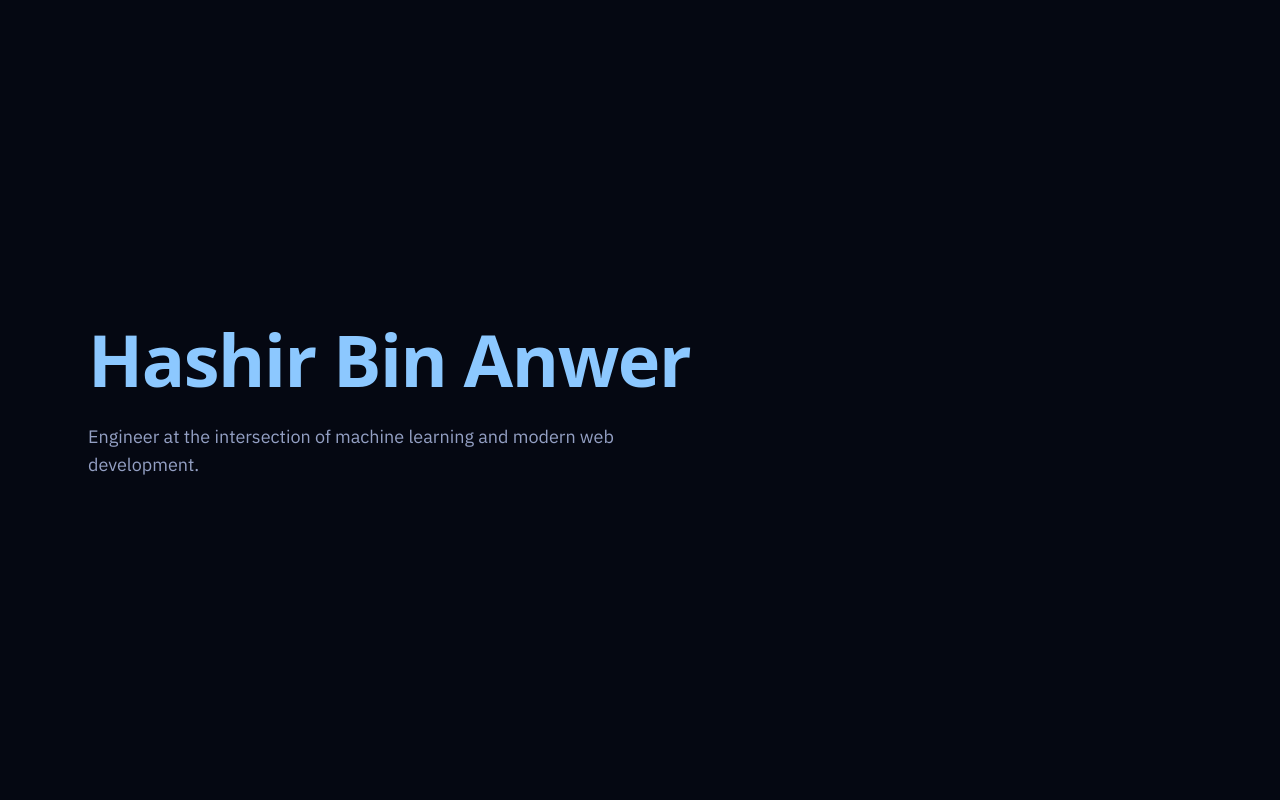
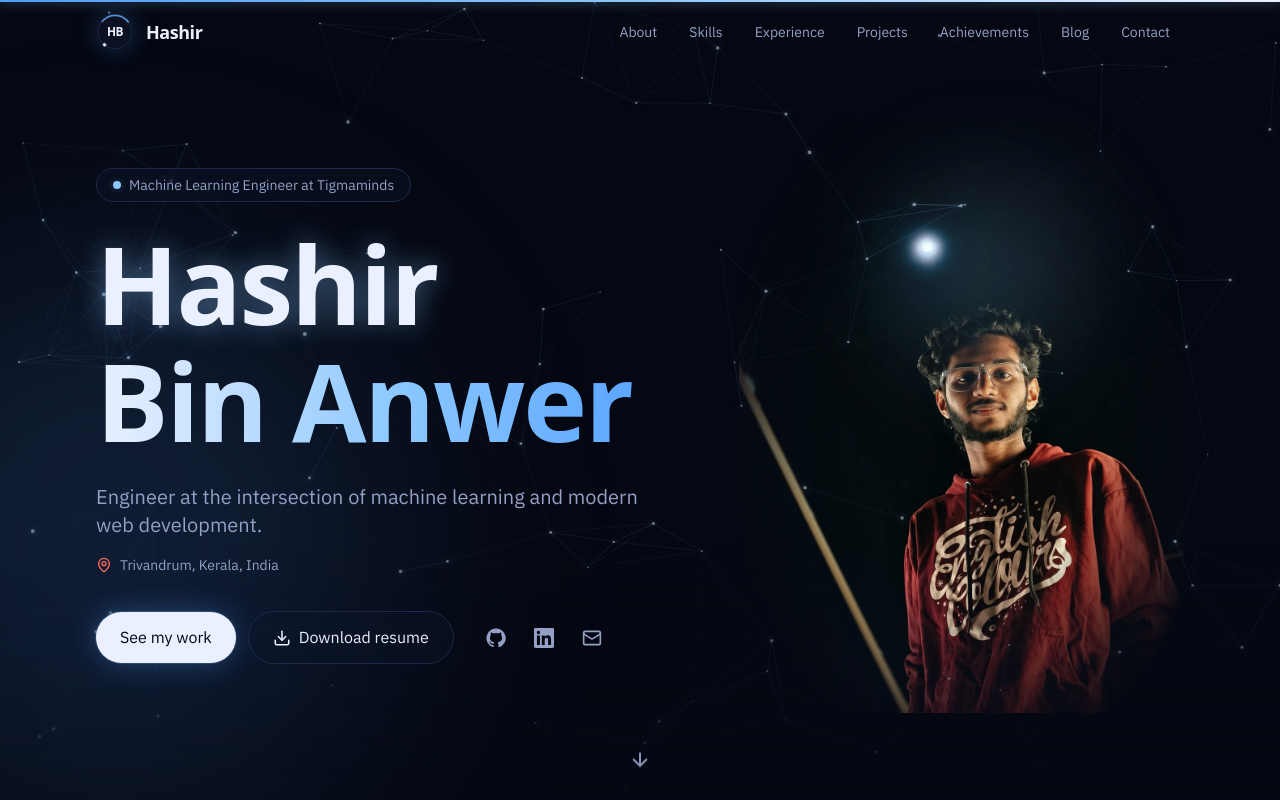
Before and after one commit to hbagit8125/My_image, a Next.js app: page / in a window 1280 px wide. Built offline with nearby package versions, Linux system fonts and the light colour scheme.

Commit message:
Add hero with load sequence, parallax portrait and resume download
Co-Authored-By: Claude Fable 5.2 <noreply@anthropic.com>
Claude-Session: https://claude.ai/code/session_0179Qph7RJJjXz321tRkjKXr

```diff
--- a/src/app/page.tsx
+++ b/src/app/page.tsx
@@ -1,13 +1,15 @@
-import { profile } from "@/data/content";
+import Hero from "@/components/Hero";
+import Navbar from "@/components/Navbar";
+import ScrollProgress from "@/components/ScrollProgress";
 
-// Temporary landing page. Sections are added in the following pull requests.
 export default function Home() {
   return (
-    <main className="mx-auto flex min-h-screen max-w-6xl flex-col justify-center px-6">
-      <h1 className="text-5xl font-semibold text-glow sm:text-7xl">
-        {profile.name}
-      </h1>
-      <p className="mt-6 max-w-xl text-lg text-haze">{profile.tagline}</p>
-    </main>
+    <>
+      <ScrollProgress />
+      <Navbar />
+      <main>
+        <Hero />
+      </main>
+    </>
   );
 }
--- /dev/null
+++ b/src/components/Hero.tsx
@@ -0,0 +1,160 @@
+"use client";
+
+import Image from "next/image";
+import { motion, useScroll, useTransform } from "motion/react";
+import { ArrowDown, Download, Mail, MapPin } from "lucide-react";
+import { useRef } from "react";
+import Constellation from "./Constellation";
+import { GithubIcon, LinkedinIcon } from "./icons";
+import { profile } from "@/data/content";
+
+const rise = {
+  hidden: { opacity: 0, y: 28 },
+  show: (i: number) => ({
+    opacity: 1,
+    y: 0,
+    transition: { delay: 0.15 + i * 0.12, duration: 0.8, ease: [0.22, 1, 0.36, 1] as const },
+  }),
+};
+
+export default function Hero() {
+  const ref = useRef<HTMLElement>(null);
+  const { scrollYProgress } = useScroll({ target: ref, offset: ["start start", "end start"] });
+  const photoY = useTransform(scrollYProgress, [0, 1], [0, 90]);
+  const textY = useTransform(scrollYProgress, [0, 1], [0, -40]);
+  const [first, ...rest] = profile.name.split(" ");
+
+  return (
+    <section
+      id="top"
+      ref={ref}
+      className="relative isolate flex min-h-svh items-center overflow-hidden pt-24 pb-16"
+    >
+      <Constellation className="absolute inset-0 -z-10 size-full" />
+      {/* Horizon glow */}
+      <div
+        aria-hidden="true"
+        className="absolute inset-x-0 bottom-0 -z-10 h-64 bg-gradient-to-t from-night to-transparent"
+      />
+      <div
+        aria-hidden="true"
+        className="absolute -left-40 top-1/3 -z-10 size-[34rem] rounded-full bg-signal/15 blur-[120px]"
+      />
+
+      <div className="mx-auto grid w-full max-w-6xl items-center gap-10 px-5 sm:px-8 lg:grid-cols-[1.15fr_0.85fr]">
+        <motion.div style={{ y: textY }} initial="hidden" animate="show">
+          <motion.p
+            custom={0}
+            variants={rise}
+            className="inline-flex items-center gap-2 rounded-full border border-line bg-ink/70 px-4 py-1.5 text-sm text-haze backdrop-blur"
+          >
+            <span className="relative flex size-2">
+              <span className="absolute inline-flex size-full animate-ping rounded-full bg-glow opacity-70" />
+              <span className="relative inline-flex size-2 rounded-full bg-glow" />
+            </span>
+            {profile.role} at {profile.company}
+          </motion.p>
+
+          <h1 className="mt-6 font-semibold text-[clamp(3rem,10.5vw,6.75rem)] leading-[0.95]">
+            <motion.span custom={1} variants={rise} className="block glow-text">
+              {first}
+            </motion.span>
+            <motion.span
+              custom={2}
+              variants={rise}
+              className="block bg-gradient-to-r from-moon via-glow to-signal bg-clip-text text-transparent"
+            >
+              {rest.join(" ")}
+            </motion.span>
+          </h1>
+
+          <motion.p
+            custom={3}
+            variants={rise}
+            className="mt-6 max-w-xl text-lg text-haze sm:text-xl"
+          >
+            {profile.tagline}
+          </motion.p>
+
+          <motion.p
+            custom={4}
+            variants={rise}
+            className="mt-4 flex items-center gap-2 text-sm text-haze"
+          >
+            <MapPin size={16} className="text-ember" />
+            {profile.location}
+          </motion.p>
+
+          <motion.div custom={5} variants={rise} className="mt-9 flex flex-wrap items-center gap-3">
+            <a
+              href="#projects"
+              className="rounded-full bg-moon px-6 py-3 font-medium text-night shadow-glow transition-transform hover:-translate-y-0.5 active:translate-y-0"
+            >
+              See my work
+            </a>
+            <a
+              href={profile.resume}
+              download
+              className="inline-flex items-center gap-2 rounded-full border border-line bg-ink/60 px-6 py-3 font-medium text-moon backdrop-blur transition-colors hover:border-glow/60"
+            >
+              <Download size={18} />
+              Download resume
+            </a>
+            <div className="flex items-center gap-1 sm:ml-2">
+              {[
+                { href: profile.github, label: "GitHub", icon: <GithubIcon /> },
+                { href: profile.linkedin, label: "LinkedIn", icon: <LinkedinIcon /> },
+                { href: `mailto:${profile.email}`, label: "Email", icon: <Mail size={20} /> },
+              ].map((s) => (
+                <a
+                  key={s.label}
+                  href={s.href}
+                  aria-label={s.label}
+                  target={s.href.startsWith("http") ? "_blank" : undefined}
+                  rel="noreferrer"
+                  className="grid size-11 place-items-center rounded-full text-haze transition-colors hover:bg-panel hover:text-glow"
+                >
+                  {s.icon}
+                </a>
+              ))}
+            </div>
+          </motion.div>
+        </motion.div>
+
+        {/* The photo's black night sky is blended away so the portrait and its moon sit inside the constellation. */}
+        <motion.div
+          style={{ y: photoY }}
+          initial={{ opacity: 0, scale: 0.94 }}
+          animate={{ opacity: 1, scale: 1 }}
+          transition={{ delay: 0.5, duration: 1.2, ease: [0.22, 1, 0.36, 1] }}
+          className="relative mx-auto w-full max-w-sm lg:max-w-none"
+        >
+          <div
+            aria-hidden="true"
+            className="absolute left-[38%] top-[12%] size-40 rounded-full bg-glow/30 blur-3xl animate-pulse-glow"
+          />
+          <Image
+            src="/images/hashir-night.webp"
+            alt={`${profile.name} standing under a full moon at night`}
+            width={1100}
+            height={1466}
+            priority
+            sizes="(min-width: 1024px) 40vw, 80vw"
+            className="relative h-auto w-full mix-blend-screen [mask-image:radial-gradient(ellipse_56%_60%_at_52%_50%,black_50%,transparent_100%)]"
+          />
+        </motion.div>
+      </div>
+
+      <motion.a
+        href="#about"
+        aria-label="Scroll to about"
+        initial={{ opacity: 0 }}
+        animate={{ opacity: 1 }}
+        transition={{ delay: 1.6 }}
+        className="absolute bottom-6 left-1/2 hidden -translate-x-1/2 text-haze hover:text-glow sm:block"
+      >
+        <ArrowDown className="animate-bounce" size={22} />
+      </motion.a>
+    </section>
+  );
+}
```
